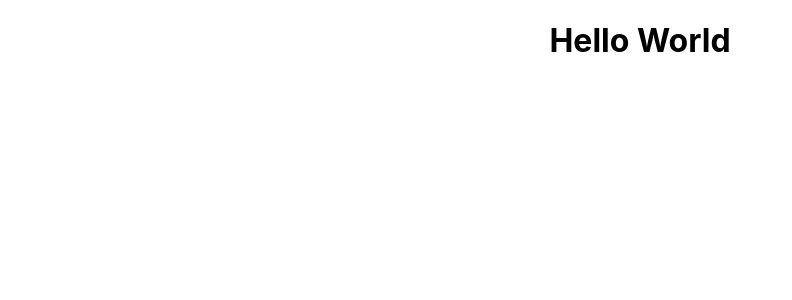
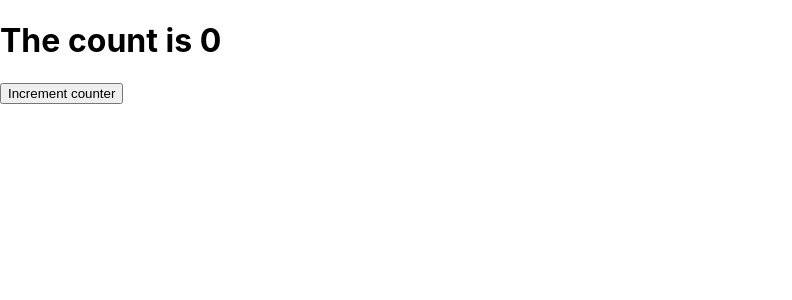
Before and after one commit to sj122508/udemy-jest-enzyme, a React (Create React App) app: page / in a window 1280 px wide. Shown: the top 300 px of the page, without its empty margins (0-792 px from the left). Built offline with nearby package versions, Linux system fonts and the light colour scheme.

Commit message:
test-counter

```diff
--- a/src/App.js
+++ b/src/App.js
@@ -1,13 +1,44 @@
-import logo from './logo.svg';
+// import logo from './logo.svg';
+// import './App.css';
+
+// function App() {
+//   return (
+//     <div className="App">
+//       <h1>Hello World</h1>
+
+//     </div>
+//   );
+// }
+
+// export default App;
+
+import React, { Component } from 'react'
 import './App.css';
 
-function App() {
-  return (
-    <div className="App">
-      <h1>Hello World</h1>
+export default class App extends Component {
+  constructor(props) {
+    super(props)
 
-    </div>
-  );
+    this.state = {
+       counter:0
+    }
+  }
+
+  handleClickCounter = () => {
+    const counter = this.state.counter + 1
+
+     this.setState({ counter})
+  }
+
+
+  render() {
+    const {counter} = this.state
+
+    return (
+      <div data-test="component-app">
+        <h1 data-test="counter-display">The count is {counter}</h1>
+        <button data-test="increment-button" onClick={this.handleClickCounter}>Increment counter</button>
+      </div>
+    )
+  }
 }
-
-export default App;
```
Also changed, not shown: 1 other file (tests, documents, lock files or other folders).
